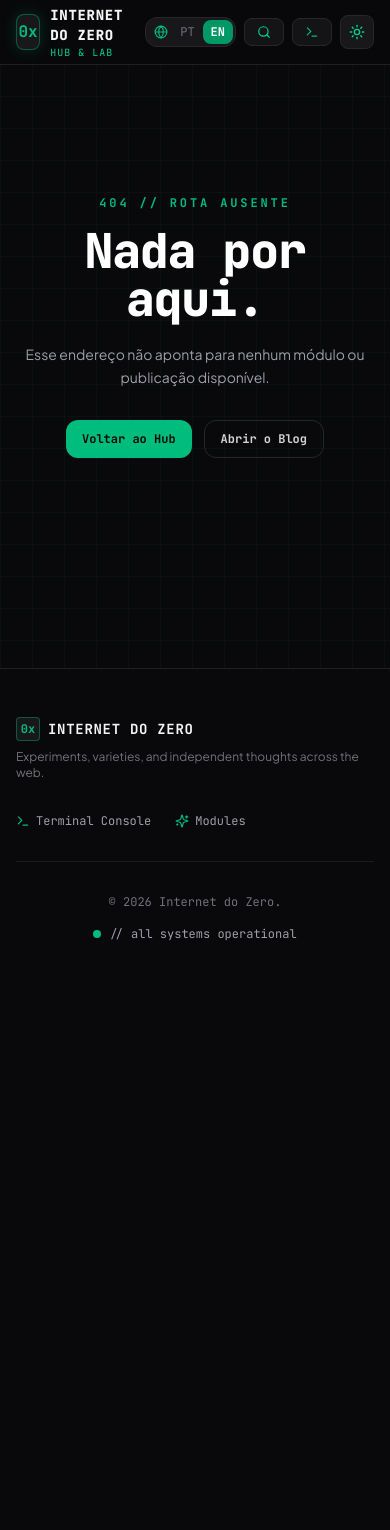
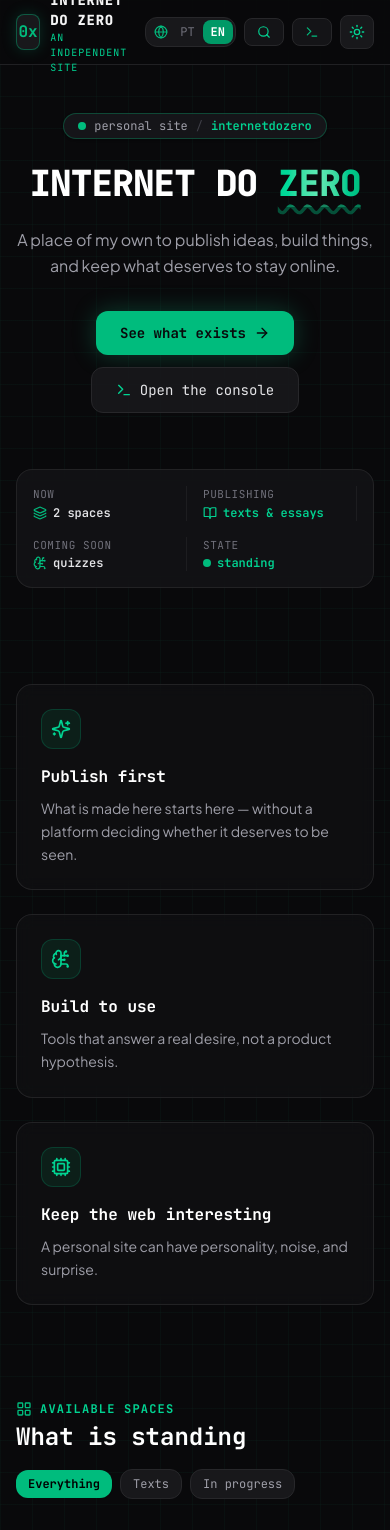
Before and after one commit to internetdozero/internetdozero, a React (Vite) app: page / in a window 390 px wide. Shown: the top 1530 px of the page. Before the commit the page ends 990 px from the top, so only its background shows below. Built offline with nearby package versions, Linux system fonts and the light colour scheme.

Commit message:
feat: refresh public site copy

```diff
--- a/src/App.jsx
+++ b/src/App.jsx
@@ -79,7 +79,7 @@ export function App() {
             /></ErrorBoundary>
           </Suspense>
         ) : currentView === 'not-found' ? (
-          <NotFound onGoHome={handleGoHome} onGoBlog={() => navigate('/blog')} />
+          <NotFound onGoHome={handleGoHome} onGoBlog={() => navigate('/blog')} lang={lang} />
         ) : (
           <ErrorBoundary><HubView onSelectModule={handleSelectModule} lang={lang} /></ErrorBoundary>
         )}
--- a/src/components/HubView.jsx
+++ b/src/components/HubView.jsx
@@ -17,9 +17,9 @@ export function HubView({ onSelectModule, lang = 'pt' }) {
   const scrollToTerminal = () => terminalRef.current?.scrollIntoView({ behavior: 'smooth' });
 
   const categories = [
-    { id: 'all', label: lang === 'en' ? 'All Modules' : 'Todos os Módulos' },
-    { id: 'content', label: lang === 'en' ? 'Blog & Essays' : 'Blog & Ensaios' },
-    { id: 'interactive', label: lang === 'en' ? 'Challenges & Quizzes' : 'Desafios & Quizzes' },
+    { id: 'all', label: t.hub.allModules },
+    { id: 'content', label: t.hub.contentModules },
+    { id: 'interactive', label: t.hub.interactiveModules },
   ];
 
   const filteredModules = activeCategory === 'all'
@@ -72,7 +72,7 @@ export function HubView({ onSelectModule, lang = 'pt' }) {
             <div className="flex items-center gap-2 mb-1">
               <LayoutGrid className="w-4 h-4 text-emerald-500" />
               <span className="text-xs font-mono font-bold tracking-widest text-emerald-600 dark:text-emerald-400 uppercase">
-                {lang === 'en' ? 'Initial Modules' : 'Módulos Iniciais'}
+                {t.hub.modulesEyebrow}
               </span>
             </div>
             <h2 className="text-2xl sm:text-3xl font-bold font-mono text-zinc-900 dark:text-white">
--- a/src/components/NotFound.jsx
+++ b/src/components/NotFound.jsx
@@ -1,14 +1,16 @@
 import React from 'react';
+import { translations } from '../i18n/translations';
 
-export function NotFound({ onGoHome, onGoBlog }) {
+export function NotFound({ onGoHome, onGoBlog, lang = 'pt' }) {
+  const t = translations[lang]?.notFound || translations.pt.notFound;
   return (
     <main className="mx-auto flex min-h-[62vh] max-w-2xl flex-col items-center justify-center px-6 py-16 text-center">
-      <p className="font-mono text-xs font-bold uppercase tracking-[0.24em] text-emerald-500">404 // rota ausente</p>
-      <h1 className="mt-4 font-mono text-5xl font-extrabold tracking-tight text-zinc-900 dark:text-white sm:text-7xl">Nada por aqui.</h1>
-      <p className="mt-5 max-w-md text-sm leading-relaxed text-zinc-500 dark:text-zinc-400">Esse endereço não aponta para nenhum módulo ou publicação disponível.</p>
+      <p className="font-mono text-xs font-bold uppercase tracking-[0.24em] text-emerald-500">{t.eyebrow}</p>
+      <h1 className="mt-4 font-mono text-5xl font-extrabold tracking-tight text-zinc-900 dark:text-white sm:text-7xl">{t.title}</h1>
+      <p className="mt-5 max-w-md text-sm leading-relaxed text-zinc-500 dark:text-zinc-400">{t.description}</p>
       <div className="mt-8 flex flex-wrap justify-center gap-3">
-        <button type="button" onClick={onGoHome} className="rounded-xl bg-emerald-500 px-4 py-2.5 font-mono text-xs font-bold text-zinc-950 transition-colors hover:bg-emerald-400 focus-visible:outline-none focus-visible:ring-2 focus-visible:ring-emerald-500 focus-visible:ring-offset-2">Voltar ao Hub</button>
-        <button type="button" onClick={onGoBlog} className="rounded-xl border border-zinc-200 px-4 py-2.5 font-mono text-xs font-bold text-zinc-600 transition-colors hover:border-emerald-500/50 hover:text-emerald-500 focus-visible:outline-none focus-visible:ring-2 focus-visible:ring-emerald-500 focus-visible:ring-offset-2 dark:border-zinc-800 dark:text-zinc-300">Abrir o Blog</button>
+        <button type="button" onClick={onGoHome} className="rounded-xl bg-emerald-500 px-4 py-2.5 font-mono text-xs font-bold text-zinc-950 transition-colors hover:bg-emerald-400 focus-visible:outline-none focus-visible:ring-2 focus-visible:ring-emerald-500 focus-visible:ring-offset-2">{t.home}</button>
+        <button type="button" onClick={onGoBlog} className="rounded-xl border border-zinc-200 px-4 py-2.5 font-mono text-xs font-bold text-zinc-600 transition-colors hover:border-emerald-500/50 hover:text-emerald-500 focus-visible:outline-none focus-visible:ring-2 focus-visible:ring-emerald-500 focus-visible:ring-offset-2 dark:border-zinc-800 dark:text-zinc-300">{t.blog}</button>
       </div>
     </main>
   );
--- a/src/data/modules.js
+++ b/src/data/modules.js
@@ -1,74 +1,74 @@
 export const modulesData = [
   {
     id: 'blog',
-    title_pt: 'Blog & Ensaios',
-    title_en: 'Blog & Essays',
-    subtitle_pt: 'Ideias, Leituras & Variedades',
-    subtitle_en: 'Ideas, Readings & Tech Dives',
-    description_pt: 'Textos livres sobre o que acontece na internet, tecnologia, cultura digital e pensamentos sem roteiro engessado.',
-    description_en: 'Spontaneous essays on web tech, digital culture, independent projects, and unscripted thoughts.',
-    category_pt: 'Conteúdo & Artigos',
-    category_en: 'Content & Articles',
-    status: 'planned',
+    title_pt: 'Textos',
+    title_en: 'Texts',
+    subtitle_pt: 'Ensaios, guias & anotações',
+    subtitle_en: 'Essays, guides & notes',
+    description_pt: 'Ensaios, guias e anotações publicados no meu próprio canto da web.',
+    description_en: 'Essays, guides, and notes published in my own corner of the web.',
+    category_pt: 'Leitura & publicação',
+    category_en: 'Reading & publishing',
+    status: 'online',
     statusLabel_pt: 'Disponível',
     statusLabel_en: 'Available',
     icon: 'Sparkles',
-    badge_pt: 'Ativo',
-    badge_en: 'Active',
+    badge_pt: 'Aberto',
+    badge_en: 'Open',
     featured: true,
     href: '#blog',
     internalLink: true,
-    tags_pt: ['Textos', 'Internet', 'Variedades', 'Tech'],
-    tags_en: ['Essays', 'Web', 'Varieties', 'Tech'],
+    tags_pt: ['Textos', 'Web', 'Ideias', 'Tech'],
+    tags_en: ['Texts', 'Web', 'Ideas', 'Tech'],
     color: 'emerald',
-    stats: { label: 'Status', value: 'Primeiro Módulo' }
+    stats: { label: 'Estado', value: 'Lugar para escrever' }
   },
   {
     id: 'quizzes',
-    title_pt: 'Desafios & Quizzes',
-    title_en: 'Challenges & Quizzes',
-    subtitle_pt: 'Passatempos & Besteirol',
-    subtitle_en: 'Pastimes & Brain Teasers',
-    description_pt: 'Quizzes descompromissados, testes aleatórios e perguntas interativas pra passar o tempo e relaxar.',
-    description_en: 'Casual quizzes, random questions, and interactive trivia to unwind and have fun.',
-    category_pt: 'Interativo & Desafios',
-    category_en: 'Interactive & Challenges',
-    status: 'online',
-    statusLabel_pt: 'Em Breve',
-    statusLabel_en: 'Coming Soon',
+    title_pt: 'Quizzes',
+    title_en: 'Quizzes',
+    subtitle_pt: 'Desafios leves para desligar',
+    subtitle_en: 'Small challenges to switch off',
+    description_pt: 'Perguntas, testes e experimentos leves — entrando no ar aos poucos.',
+    description_en: 'Questions, tests, and light experiments — arriving a little at a time.',
+    category_pt: 'Jogos & curiosidades',
+    category_en: 'Games & curiosities',
+    status: 'planned',
+    statusLabel_pt: 'Em construção',
+    statusLabel_en: 'In progress',
     icon: 'BrainCircuit',
-    badge_pt: 'Interativo',
-    badge_en: 'Interactive',
+    badge_pt: 'Em breve',
+    badge_en: 'Coming soon',
     featured: true,
     href: '#quizzes',
     internalLink: true,
-    tags_pt: ['Quizzes', 'Passatempo', 'Interativo', 'Besteirol'],
-    tags_en: ['Quizzes', 'Pastime', 'Interactive', 'Trivia'],
+    tags_pt: ['Quizzes', 'Jogos', 'Curiosidades'],
+    tags_en: ['Quizzes', 'Games', 'Curiosities'],
     color: 'emerald',
-    stats: { label: 'Formato', value: 'Interativo' }
+    stats: { label: 'Estado', value: 'Primeiro jogo em breve' }
   }
 ];
 
 export const systemPillars = [
   {
-    title_pt: 'Textos & Variedades',
-    title_en: 'Essays & Varieties',
-    desc_pt: 'Sem pauta fixa ou promessas: de coisas técnicas da web a curiosidades aleatórias que dão vontade de escrever.',
-    desc_en: 'No fixed agenda: from in-depth web tech to spontaneous curiosities worth writing about.',
+    title_pt: 'Publicar primeiro',
+    title_en: 'Publish first',
+    desc_pt: 'O que é feito aqui nasce aqui — sem depender de uma plataforma decidir se vale aparecer.',
+    desc_en: 'What is made here starts here — without a platform deciding whether it deserves to be seen.',
     icon: 'Sparkles'
   },
   {
-    title_pt: 'Passatempos & Quizzes',
-    title_en: 'Pastimes & Quizzes',
-    desc_pt: 'Perguntas descontraídas e testes leves pra quebrar a rotina sem nenhuma seriedade acadêmica.',
-    desc_en: 'Lighthearted trivia and quick games to break the routine with zero corporate fluff.',
+    title_pt: 'Construir para usar',
+    title_en: 'Build to use',
+    desc_pt: 'Ferramentas que resolvem uma vontade real, não uma hipótese de produto.',
+    desc_en: 'Tools that answer a real desire, not a product hypothesis.',
     icon: 'BrainCircuit'
   },
   {
-    title_pt: 'Design Direto & Sem Ruído',
-    title_en: 'Direct & Noise-Free Design',
-    desc_pt: 'Interface ágil, estética de terminal limpa e navegação sem enrolação.',
-    desc_en: 'Fast snappy interface, clean terminal aesthetics, and direct navigation.',
+    title_pt: 'Deixar a web interessante',
+    title_en: 'Keep the web interesting',
+    desc_pt: 'Um site pessoal também pode ter personalidade, ruído e surpresa.',
+    desc_en: 'A personal site can have personality, noise, and surprise.',
     icon: 'Cpu'
   }
 ];
--- a/src/hooks/useRouter.js
+++ b/src/hooks/useRouter.js
@@ -19,6 +19,9 @@ export function useRouter() {
         postSlug = params.get('p') || null;
       }
       return { view: 'blog', postSlug, postCategory };
+    }
+    if (path === '/') {
+      return { view: 'hub', postSlug: null, postCategory: null };
     }
     return { view: 'not-found', postSlug: null, postCategory: null };
   };
--- a/src/i18n/translations.js
+++ b/src/i18n/translations.js
@@ -1,174 +1,204 @@
 export const translations = {
   pt: {
     header: {
-      brandSub: 'Hub & Lab',
-      online: 'online',
+      brandSub: 'um site independente',
+      online: 'ao vivo',
       version: 'v1.0',
-      backToBlog: 'Voltar ao Blog',
-      backToBlogTitle: 'Voltar para a lista do Blog',
-      search: 'Buscar...',
+      backToBlog: 'Voltar aos textos',
+      backToBlogTitle: 'Voltar para os textos',
+      search: 'Procurar',
       searchTitle: 'Abrir busca rápida (Ctrl+K)',
-      terminal: 'Terminal',
+      terminal: 'Console',
       themeDark: 'Mudar para Modo Escuro',
       themeLight: 'Mudar para Modo Claro',
       langTitle: 'Alternar idioma (PT/EN)'
     },
     hero: {
-      badgeCentral: 'Hub Central',
-      subtitle: 'Um canto aberto na rede para textos, curiosidades, variedades e o que mais der vontade de criar. Sem caixinhas e sem rótulos.',
-      btnModules: 'Ver Módulos',
-      btnConsole: 'Console do Hub',
-      statFocus: 'Foco Inicial',
-      statModulesCount: '2 Módulos',
-      statContent: 'Conteúdo',
-      statContentVal: 'Blog & Ensaios',
-      statHobbies: 'Passatempo',
-      statHobbiesVal: 'Quizzes',
-      statStatus: 'Status',
-      statStatusVal: 'Operacional'
+      badgeCentral: 'site pessoal',
+      subtitle: 'Um lugar próprio para publicar ideias, construir coisas e guardar o que merece continuar online.',
+      btnModules: 'Ver o que existe',
+      btnConsole: 'Abrir o console',
+      statFocus: 'Agora',
+      statModulesCount: '2 espaços',
+      statContent: 'Publicação',
+      statContentVal: 'textos & ensaios',
+      statHobbies: 'Em breve',
+      statHobbiesVal: 'quizzes',
+      statStatus: 'Estado',
+      statStatusVal: 'de pé'
     },
     hub: {
-      modulesTitle: 'Módulos do Sistema',
-      modulesDesc: 'Acesse os ambientes disponíveis e confira os módulos em desenvolvimento.',
-      systemPillarsTitle: 'Pilares do Hub',
-      systemPillarsDesc: 'Diretrizes e essência que guiam a criação deste espaço na rede.'
+      modulesTitle: 'O que está de pé',
+      modulesDesc: 'Poucos espaços, feitos com calma. Entre, leia e veja o que está sendo construído.',
+      systemPillarsTitle: 'Como este lugar funciona',
+      systemPillarsDesc: 'Três ideias simples para manter a web pessoal, útil e com personalidade.',
+      modulesEyebrow: 'Espaços disponíveis',
+      allModules: 'Tudo',
+      contentModules: 'Textos',
+      interactiveModules: 'Em construção'
     },
     footer: {
-      tagline: 'Experimentos, variedades e pensamentos livres na rede.',
-      rights: 'Distribuído abertamente sob a filosofia IndieWeb e soberania digital.',
+      tagline: 'Um canto próprio na web para publicar, testar e se divertir.',
+      rights: 'Feito e hospedado por quem escreve aqui.',
       hubNav: 'Navegação',
       backToTop: 'Voltar ao Topo',
-      terminal: 'Console Terminal',
-      modules: 'Módulos'
+      terminal: 'Console',
+      modules: 'Espaços'
     },
     command: {
-      placeholder: 'Digite um comando ou busque...',
-      noResults: 'Nenhum resultado encontrado.',
-      catNav: 'Navegação',
-      catActions: 'Ações Rápidas',
-      catModules: 'Módulos do Sistema',
-      themeAction: 'Alternar Tema Claro/Escuro',
-      langAction: 'Alternar Idioma (PT / EN)',
-      openBlog: 'Abrir Blog & Ensaios',
-      openArsenal: 'Abrir Console de Terminal',
-      goHome: 'Ir para a Página Inicial',
+      placeholder: 'Procurar no site…',
+      noResults: 'Nada encontrado.',
+      catNav: 'Ir para',
+      catActions: 'Ações',
+      catModules: 'Espaços',
+      themeAction: 'Trocar aparência',
+      langAction: 'Trocar idioma',
+      openBlog: 'Abrir textos',
+      openArsenal: 'Abrir console',
+      goHome: 'Voltar ao início',
       escToClose: 'ESC para fechar',
-      selectItem: 'Navegar com setas'
+      selectItem: 'Use ↑ ↓ para navegar'
     },
     blog: {
-      title: 'Blog & Ensaios',
-      subtitle: 'Ideias soltas, tutoriais práticos, crônicas da madrugada e pensamentos sem roteiro engessado.',
-      all: 'Todos',
-      articles: 'Artigos',
+      title: 'Textos & anotações',
+      subtitle: 'Guias, ensaios e pensamentos publicados sem pedir licença ao algoritmo.',
+      all: 'Tudo',
+      articles: 'Guias',
       stories: 'Crônicas',
-      thoughts: 'Pensamentos',
-      searchPlaceholder: 'Buscar publicações...',
-      filterByTag: 'Filtrar por tema',
-      allTags: 'Todas as tags',
+      thoughts: 'Notas',
+      searchPlaceholder: 'Procurar um texto…',
+      filterByTag: 'Filtrar por assunto',
+      allTags: 'Todos os assuntos',
       readingTime: 'min de leitura',
-      backToArticles: 'Voltar às publicações',
-      tableOfContents: 'Neste Artigo',
-      share: 'Compartilhar',
-      copied: 'Copiado!',
-      leaveComment: 'Deixar um comentário',
-      commentPlaceholder: 'Escreva sua resposta ou reflexão...',
-      namePlaceholder: 'Seu nome ou apelido (opcional)',
-      sendComment: 'Publicar Comentário',
-      commentsCount: 'Comentários',
-      noComments: 'Nenhum comentário ainda. Seja o primeiro a comentar!',
+      backToArticles: 'Voltar aos textos',
+      tableOfContents: 'Neste texto',
+      share: 'Passar adiante',
+      copied: 'Link copiado',
+      leaveComment: 'Deixe uma nota',
+      commentPlaceholder: 'O que você achou?',
+      namePlaceholder: 'Seu nome ou apelido…',
+      sendComment: 'Enviar nota',
+      commentsCount: 'Notas',
+      noComments: 'Ainda não há notas. Seja o primeiro.',
       authorLabel: 'Por',
       bilingualBadge: 'Também em Inglês',
       bilingualReadEn: 'Read in English (EN)',
       bilingualReadPt: 'Ler em Português (PT)',
-      recentPosts: 'Publicações Recentes',
-      statsTotal: 'Total de posts',
-      statsLikes: 'Total de curtidas'
+      recentPosts: 'Mais textos',
+      statsTotal: 'Textos publicados',
+      statsLikes: 'Curtidas recebidas',
+      feedTitle: 'Mais textos',
+      notesTitle: 'Todas as notas',
+      emptyFeed: 'Nenhum texto encontrado com este filtro.',
+      categories: 'Assuntos'
+    },
+    notFound: {
+      eyebrow: '404 // endereço perdido',
+      title: 'Essa página não existe.',
+      description: 'Mas o resto do site está por aqui. Escolha um caminho e continue.',
+      home: 'Voltar ao início',
+      blog: 'Ler os textos'
     }
   },
   en: {
     header: {
-      brandSub: 'Hub & Lab',
-      online: 'online',
+      brandSub: 'an independent site',
+      online: 'live',
       version: 'v1.0',
-      backToBlog: 'Back to Blog',
-      backToBlogTitle: 'Return to Blog list',
-      search: 'Search...',
+      backToBlog: 'Back to texts',
+      backToBlogTitle: 'Return to the texts',
+      search: 'Browse',
       searchTitle: 'Quick search (Ctrl+K)',
-      terminal: 'Terminal',
+      terminal: 'Console',
       themeDark: 'Switch to Dark Mode',
       themeLight: 'Switch to Light Mode',
       langTitle: 'Switch language (PT/EN)'
     },
     hero: {
-      badgeCentral: 'Central Hub',
-      subtitle: 'An open corner on the web for essays, curiosities, tech dives, and spontaneous creations. No walled gardens, no labels.',
-      btnModules: 'Explore Modules',
-      btnConsole: 'Hub Console',
-      statFocus: 'Initial Focus',
-      statModulesCount: '2 Modules',
-      statContent: 'Content',
-      statContentVal: 'Blog & Essays',
-      statHobbies: 'Pastime',
-      statHobbiesVal: 'Quizzes',
-      statStatus: 'Status',
-      statStatusVal: 'Operational'
+      badgeCentral: 'personal site',
+      subtitle: 'A place of my own to publish ideas, build things, and keep what deserves to stay online.',
+      btnModules: 'See what exists',
+      btnConsole: 'Open the console',
+      statFocus: 'Now',
+      statModulesCount: '2 spaces',
+      statContent: 'Publishing',
+      statContentVal: 'texts & essays',
+      statHobbies: 'Coming soon',
+      statHobbiesVal: 'quizzes',
+      statStatus: 'State',
+      statStatusVal: 'standing'
     },
     hub: {
-      modulesTitle: 'System Modules',
-      modulesDesc: 'Explore available environments and track modules currently in development.',
-      systemPillarsTitle: 'Hub Pillars',
-      systemPillarsDesc: 'Core principles and philosophy guiding this independent web space.'
+      modulesTitle: 'What is standing',
+      modulesDesc: 'A few spaces, made with care. Come in, read, and see what is taking shape.',
+      systemPillarsTitle: 'How this place works',
+      systemPillarsDesc: 'Three simple ideas for keeping the web personal, useful, and full of character.',
+      modulesEyebrow: 'Available spaces',
+      allModules: 'Everything',
+      contentModules: 'Texts',
+      interactiveModules: 'In progress'
     },
     footer: {
-      tagline: 'Experiments, varieties, and independent thoughts across the web.',
-      rights: 'Openly distributed under the IndieWeb philosophy and digital sovereignty.',
+      tagline: 'A corner of the web for publishing, tinkering, and having fun.',
+      rights: 'Made and hosted by the person writing here.',
       hubNav: 'Navigation',
       backToTop: 'Back to Top',
-      terminal: 'Terminal Console',
-      modules: 'Modules'
+      terminal: 'Console',
+      modules: 'Spaces'
     },
     command: {
-      placeholder: 'Type a command or search...',
-      noResults: 'No results found.',
-      catNav: 'Navigation',
-      catActions: 'Quick Actions',
-      catModules: 'System Modules',
-      themeAction: 'Toggle Light/Dark Theme',
-      langAction: 'Toggle Language (PT / EN)',
-      openBlog: 'Open Blog & Essays',
-      openArsenal: 'Open Terminal Console',
-      goHome: 'Go to Home Page',
+      placeholder: 'Browse this site…',
+      noResults: 'Nothing found.',
+      catNav: 'Go to',
+      catActions: 'Actions',
+      catModules: 'Spaces',
+      themeAction: 'Change appearance',
+      langAction: 'Change language',
+      openBlog: 'Open texts',
+      openArsenal: 'Open console',
+      goHome: 'Back to the start',
       escToClose: 'ESC to close',
-      selectItem: 'Navigate with arrows'
+      selectItem: 'Use ↑ ↓ to move'
     },
     blog: {
-      title: 'Blog & Essays',
-      subtitle: 'Spontaneous thoughts, hands-on tutorials, late-night chronicles, and unscripted writing.',
+      title: 'Texts & notes',
+      subtitle: 'Guides, essays, and thoughts published without asking the algorithm for permission.',
       all: 'All',
-      articles: 'Articles',
+      articles: 'Guides',
       stories: 'Stories',
-      thoughts: 'Thoughts',
-      searchPlaceholder: 'Search posts...',
-      filterByTag: 'Filter by topic',
-      allTags: 'All topics',
+      thoughts: 'Notes',
+      searchPlaceholder: 'Find a text…',
+      filterByTag: 'Filter by subject',
+      allTags: 'All subjects',
       readingTime: 'min read',
-      backToArticles: 'Back to posts',
-      tableOfContents: 'In This Article',
-      share: 'Share',
-      copied: 'Copied!',
-      leaveComment: 'Leave a comment',
-      commentPlaceholder: 'Write your thoughts or response...',
-      namePlaceholder: 'Your name or handle (optional)',
-      sendComment: 'Post Comment',
-      commentsCount: 'Comments',
-      noComments: 'No comments yet. Be the first to share your thought!',
+      backToArticles: 'Back to the texts',
+      tableOfContents: 'In this text',
+      share: 'Pass it on',
+      copied: 'Link copied',
+      leaveComment: 'Leave a note',
+      commentPlaceholder: 'What did you think?',
+      namePlaceholder: 'Your name or handle…',
+      sendComment: 'Send note',
+      commentsCount: 'Notes',
+      noComments: 'No notes yet. Be the first.',
       authorLabel: 'By',
       bilingualBadge: 'Also in Portuguese',
       bilingualReadEn: 'Read in English (EN)',
       bilingualReadPt: 'Ler em Português (PT)',
-      recentPosts: 'Recent Posts',
-      statsTotal: 'Total posts',
-      statsLikes: 'Total likes'
+      recentPosts: 'More texts',
+      statsTotal: 'Published texts',
+      statsLikes: 'Likes received',
+      feedTitle: 'More texts',
+      notesTitle: 'All notes',
+      emptyFeed: 'No text matches this filter.',
+      categories: 'Subjects'
+    },
+    notFound: {
+      eyebrow: '404 // address lost',
+      title: 'This page does not exist.',
+      description: 'The rest of the site is still here. Pick a path and keep going.',
+      home: 'Back to the start',
+      blog: 'Read the texts'
     }
   }
 };
--- a/src/modules/blog/components/BlogFeed.jsx
+++ b/src/modules/blog/components/BlogFeed.jsx
@@ -1,6 +1,7 @@
 import React from 'react';
 import { PostListItem } from './PostListItem';
 import { ThoughtCard } from './ThoughtCard';
+import { translations } from '../../../i18n/translations';
 
 export function BlogFeed({
   activeTab,
@@ -13,12 +14,13 @@ export function BlogFeed({
   lang = 'pt'
 }) {
   const isEn = lang === 'en';
+  const t = translations[lang] || translations.pt;
 
   return (
     <div className="lg:col-span-8">
       <div className="flex items-center justify-between pb-3 border-b border-zinc-200 dark:border-zinc-800 mb-2">
         <h2 className="font-mono text-sm font-bold uppercase tracking-wider text-zinc-800 dark:text-zinc-200">
-          {activeTab === 'thought' ? (isEn ? 'All Thoughts' : 'Todos os Pensamentos') : (isEn ? 'Recent Posts' : 'Publicações Recentes')}
+          {activeTab === 'thought' ? t.blog.notesTitle : t.blog.feedTitle}
         </h2>
         {activeTag && (
           <span className="text-xs font-mono text-emerald-600 dark:text-emerald-400">
@@ -44,7 +46,7 @@ export function BlogFeed({
         <div>
           {feedPosts.length === 0 ? (
             <div className="py-16 text-center text-sm font-mono text-zinc-500">
-              {isEn ? 'No publications found for the current filter.' : 'Nenhuma publicação encontrada para o filtro atual.'}
+              {t.blog.emptyFeed}
             </div>
           ) : (
             feedPosts.map((post) => (
--- a/src/modules/blog/components/BlogHeader.jsx
+++ b/src/modules/blog/components/BlogHeader.jsx
@@ -49,10 +49,10 @@ export function BlogHeader({
         <div>
           <div className="inline-flex items-center gap-2 text-xs font-mono text-emerald-600 dark:text-emerald-400 uppercase tracking-widest font-semibold mb-1">
             <Terminal className="w-3.5 h-3.5" />
-            <span>{isEn ? 'Publications & Notes' : 'Publicações & Notas'}</span>
+            <span>{t.blog.title}</span>
           </div>
           <h1 className="text-3xl sm:text-5xl font-extrabold font-mono text-zinc-900 dark:text-white tracking-tight">
-            {isEn ? 'The Zero Blog' : 'O Blog do Zero'}
+            {t.blog.title}
           </h1>
           <p className="text-sm sm:text-base text-zinc-600 dark:text-zinc-400 font-sans mt-2 max-w-xl leading-relaxed">
             {t.blog.subtitle}
@@ -88,7 +88,7 @@ export function BlogHeader({
           </button>
         ))}
       </div>
-      {categories.length > 0 && <div className="flex flex-wrap items-center gap-2 mt-3"><span className="text-[10px] font-mono uppercase tracking-widest text-zinc-400 mr-1">{isEn ? 'Categories' : 'Categorias'}</span>{categories.map((category) => <button key={category.name} onClick={() => onSelectCategory(activeCategory === category.name ? null : category.name)} className={`px-3 py-1 rounded-lg text-[11px] font-mono border transition-colors ${activeCategory === category.name ? 'border-emerald-500 bg-emerald-500/10 text-emerald-600 dark:text-emerald-400' : 'border-zinc-200 dark:border-zinc-800 text-zinc-500 hover:border-emerald-500/50'}`}>{category.name} <span className="opacity-60">{category.count}</span></button>)}</div>}
+      {categories.length > 0 && <div className="flex flex-wrap items-center gap-2 mt-3"><span className="text-[10px] font-mono uppercase tracking-widest text-zinc-400 mr-1">{t.blog.categories}</span>{categories.map((category) => <button key={category.name} onClick={() => onSelectCategory(activeCategory === category.name ? null : category.name)} className={`px-3 py-1 rounded-lg text-[11px] font-mono border transition-colors ${activeCategory === category.name ? 'border-emerald-500 bg-emerald-500/10 text-emerald-600 dark:text-emerald-400' : 'border-zinc-200 dark:border-zinc-800 text-zinc-500 hover:border-emerald-500/50'}`}>{category.name} <span className="opacity-60">{category.count}</span></button>)}</div>}
     </header>
   );
 }
```
Also changed, not shown: index.html (+2 -2 lines), src/components/StatusRadar.jsx (+11 -11 lines), 1 other file (tests, documents, lock files or other folders).
